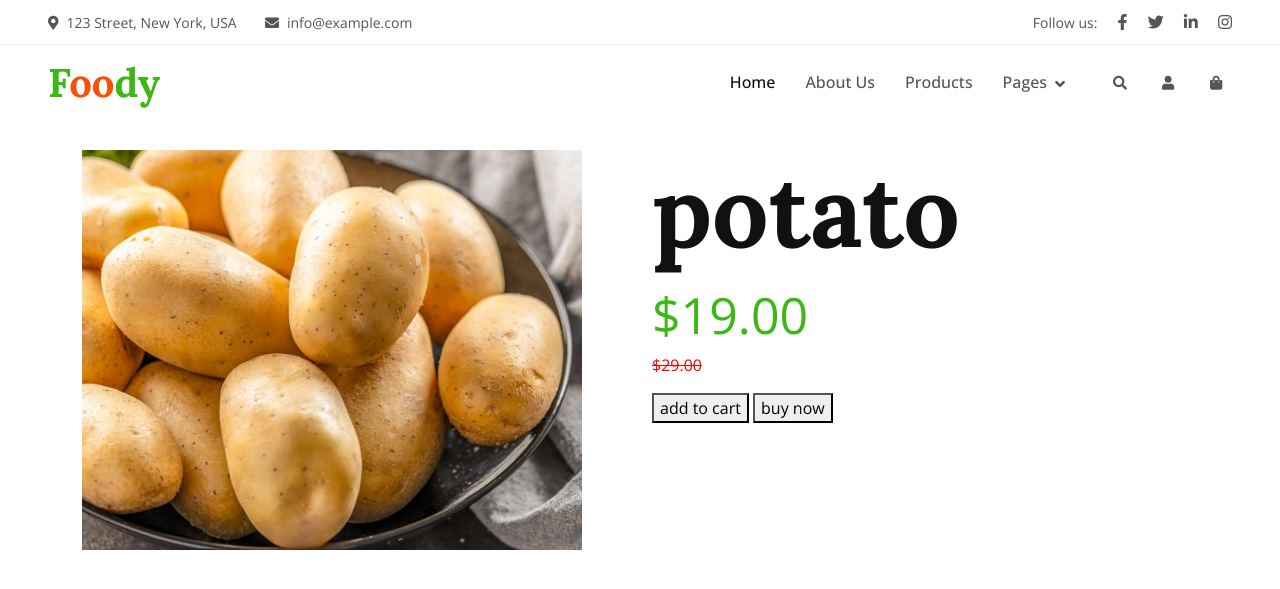
After one commit to shehinshashehinsha174-arch/ecomerce_application, a Django app: page /productdetails/1/ in a window 1280 px wide. The commit adds this page. Shown: the top 589 px of the page. Run offline with Django 5.2, Linux system fonts and the light colour scheme; data comes from the database, SQL or seed files in the repository; both versions use the stored data as it was after the commit; some libraries are stand-ins or nearby versions.

Commit message:
add product details

```diff
--- a/ecomerceproject/urls.py
+++ b/ecomerceproject/urls.py
@@ -27,6 +27,8 @@ urlpatterns = [
     path('all_products/',views.all_products, name='allproducts'),
     path('login/',views.sign_in, name='login'),
     path('signup/',views.sign_up, name='signup'),
+    path('logout/',views.sign_out, name='logout'),
+    path('productdetails/<int:p_id>/',views.product_details, name='productdetails'),
 ]
 
 urlpatterns += static(settings.MEDIA_URL, document_root=settings.MEDIA_ROOT)
--- a/shop/views.py
+++ b/shop/views.py
@@ -2,7 +2,7 @@ from django.shortcuts import render,redirect
 from shop.models import Product
 
 from django.contrib.auth.models import User
-from django.contrib.auth import authenticate, login
+from django.contrib.auth import authenticate, login,logout
 
 # Create your views here.
 def home(request):
@@ -47,9 +47,14 @@ def sign_up(request):
         user.save()
         return redirect("login")
 
+    return render(request,"sigup.html")
 
 
+def sign_out(request):
+    logout(request)
+    return redirect("home")
 
 
-
-    return render(request,"sigup.html")
+def product_details(request,p_id):
+    data = Product.objects.get(id=p_id)
+    return render(request,"productdeatails.html",{"data": data})
--- a/templates/all products.html
+++ b/templates/all products.html
@@ -90,7 +90,7 @@
                                 </div>
                                 <div class="d-flex border-top">
                                     <small class="w-50 text-center border-end py-2">
-                                        <a class="text-body" href=""><i class="fa fa-eye text-primary me-2"></i>View detail</a>
+                                        <a class="text-body" href="/productdetails/{{i.id}}/"><i class="fa fa-eye text-primary me-2"></i>View detail</a>
                                     </small>
                                     <small class="w-50 text-center py-2">
                                         <a class="text-body" href=""><i class="fa fa-shopping-bag text-primary me-2"></i>Add to cart</a>
--- a/templates/base.html
+++ b/templates/base.html
@@ -77,7 +77,10 @@
                             <a href="404.html" class="dropdown-item">404 Page</a>
                         </div>
                     </div>
+
+
                     {% if user.is_authenticated %}
+                    <a href="/logout/" class="nav-item nav-link" id="logout">Logout</a>
                     <a href="/" class="nav-item nav-link">{{ user.first_name }} {{ user.last_name }}</a>
                     {% endif %}
                 </div>
@@ -100,6 +103,16 @@
 
      {% endblock %}
 
+     <script>
+        document.getElementById("logout").addEventListener("click", function(event) {
+            event.preventDefault();
+            // Prevent the default link behavior
+            if (confirm("Are you sure you want to logout?")) {
+                window.location.href = "/logout/"; // Redirect to the logout URL
+            }
+        });
+     </script>
+
 
 <script src="https://code.jquery.com/jquery-3.4.1.min.js"></script>
     <script src="https://cdn.jsdelivr.net/npm/bootstrap@5.0.0/dist/js/bootstrap.bundle.min.js"></script>
--- /dev/null
+++ b/templates/productdeatails.html
@@ -0,0 +1,32 @@
+{% extends 'base.html' %}
+{% block title %}Home{% endblock %}
+
+{% block content %}
+
+<div
+    style="margin-top: 150px;"
+    class="container">
+    <div class="row">
+    <div class="col-6">
+            <img style="height: 400px;width:500px; object-fit:cover;"  src="{{ data.image.url}}" alt="">
+
+    </div>
+    <div class="col-6">
+        <a class="d-block h5 mb-2" href="" style="font-weight: bold;font-size: 100px   ;">{{ data.name }}</a>
+    <span class="text-primary me-1"style="font-size: 50px;">$19.00</span>
+    <p style="color: red;"><del>$29.00</del></p>
+    <button type="add to cart">add to cart</button>
+    <button type="buy now">buy now</button>
+
+    </div>
+
+
+    </div>
+</div>
+
+
+
+
+
+
+{% endblock %}
```
Also changed, not shown: db.sqlite3.
